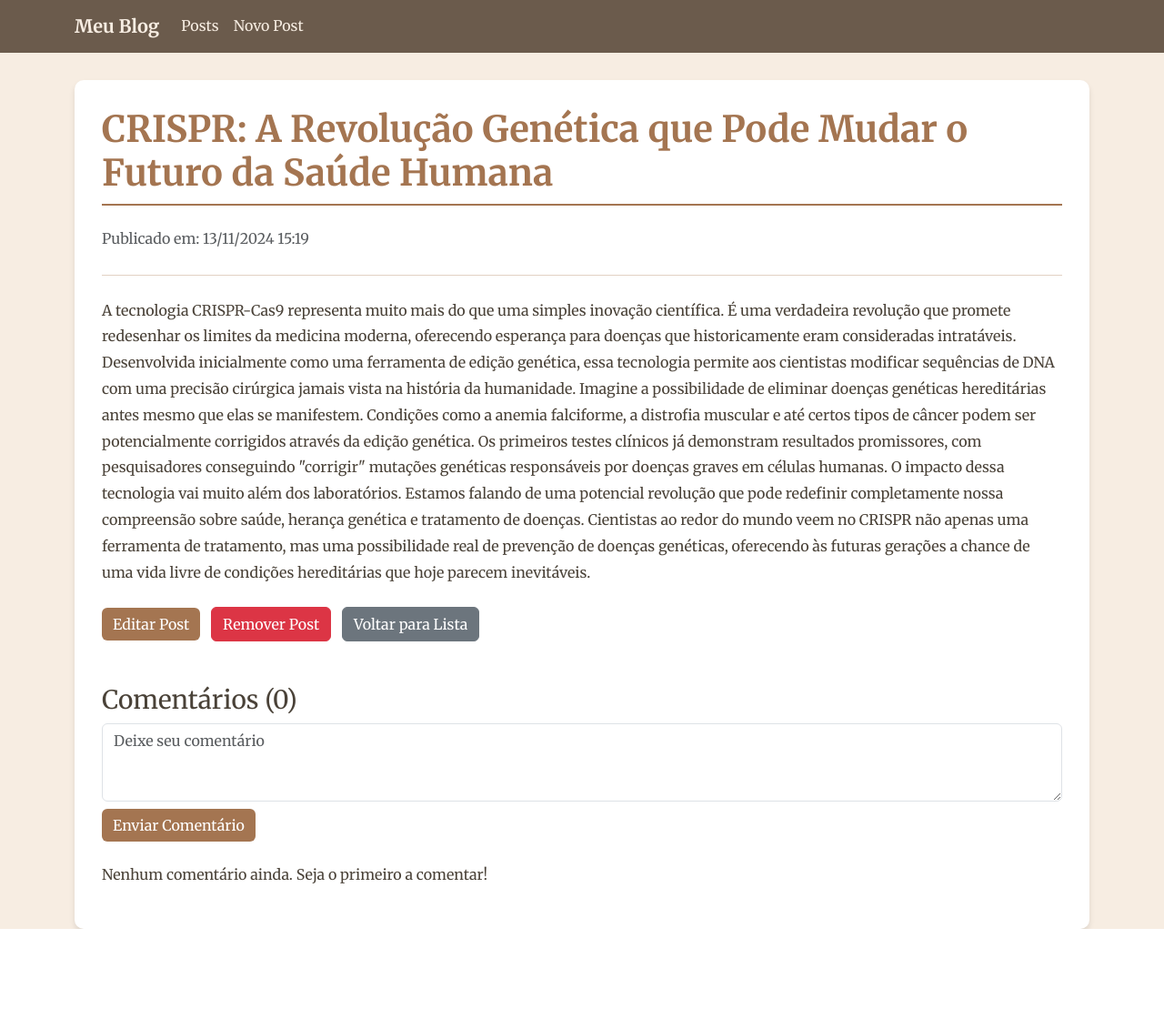
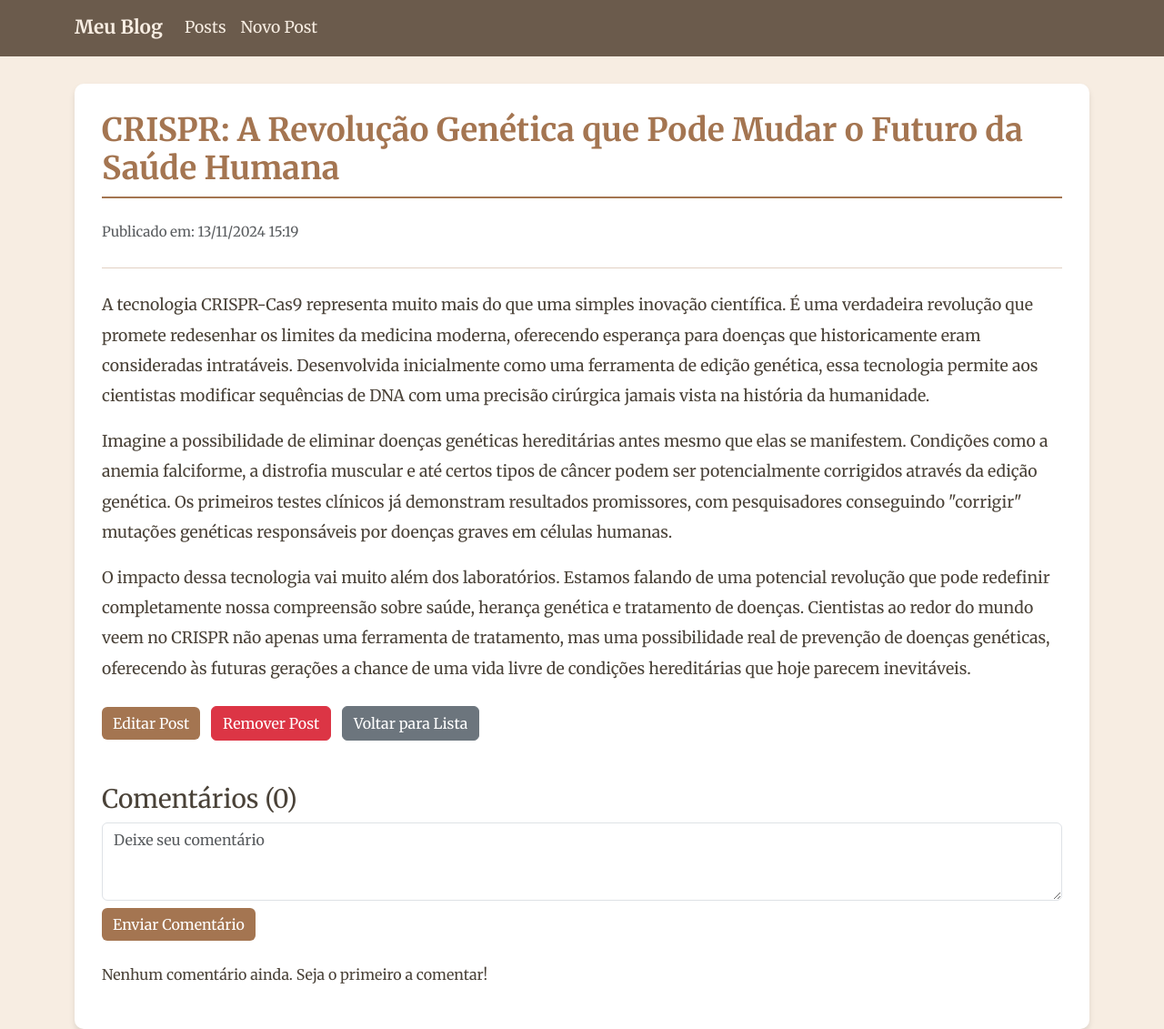
Before and after one commit to mogab12/Blog-do-Mogab, a Django app: page /post/9/ in a window 1280 px wide. Shown: the whole page at 91% size. Before the commit the page ends 1021 px from the top, so only its background shows below. Run offline with Django 4.2, Linux system fonts and the light colour scheme; a user stored in the database is signed in; data comes from the database, SQL or seed files in the repository; both versions use the stored data as it was after the commit; some libraries are stand-ins or nearby versions.

Commit message:
Consertando um bug no CSS e alterando o tamanho da fonte

```diff
--- a/static/css/vintage.css
+++ b/static/css/vintage.css
@@ -2,7 +2,8 @@ body {
     font-family: 'Merriweather', serif;
     background-color: #F7EDE2;
     color: #4A4238;
-    line-height: 1.6;
+    line-height: 1.7;
+    font-size: 16px;
 }
 
 .blog-container {
@@ -32,6 +33,7 @@ body {
     font-weight: 700;
     border-bottom: 2px solid #A47551;
     padding-bottom: 10px;
+    font-size: 2.2rem;
 }
 
 .btn-vintage {
@@ -53,17 +55,19 @@ body {
 .navbar-brand {
     color: #F7EDE2 !important;
     font-weight: bold;
+    font-size: 1.3rem;
 }
 
 .nav-link {
     color: #F7EDE2 !important;
+    font-size: 1.1rem;
 }
-
 
 .vintage-form .form-control {
     background-color: #FFFFFF;
     border: 1px solid #E2D1C3;
     color: #4A4238;
+    font-size: 1rem;
 }
 
 .vintage-form .form-control:focus {
@@ -72,11 +76,13 @@ body {
 }
 
 .post-content {
-    line-height: 1.8;
+    line-height: 1.9;
     color: #4A4238;
+    font-size: 1.1rem;
 }
 
 .post-meta {
     border-bottom: 1px solid #E2D1C3;
     padding-bottom: 10px;
+    font-size: 0.95rem;
 }
--- a/templates/blog/detalhe_post.html
+++ b/templates/blog/detalhe_post.html
@@ -15,7 +15,7 @@
         </div>
 
         <div class="post-content">
-            {{ post.conteudo|safe }}
+            {{ post.conteudo|linebreaks }}
         </div>
 
         <div class="post-actions mt-4">
```
Also changed, not shown: db.sqlite3.
